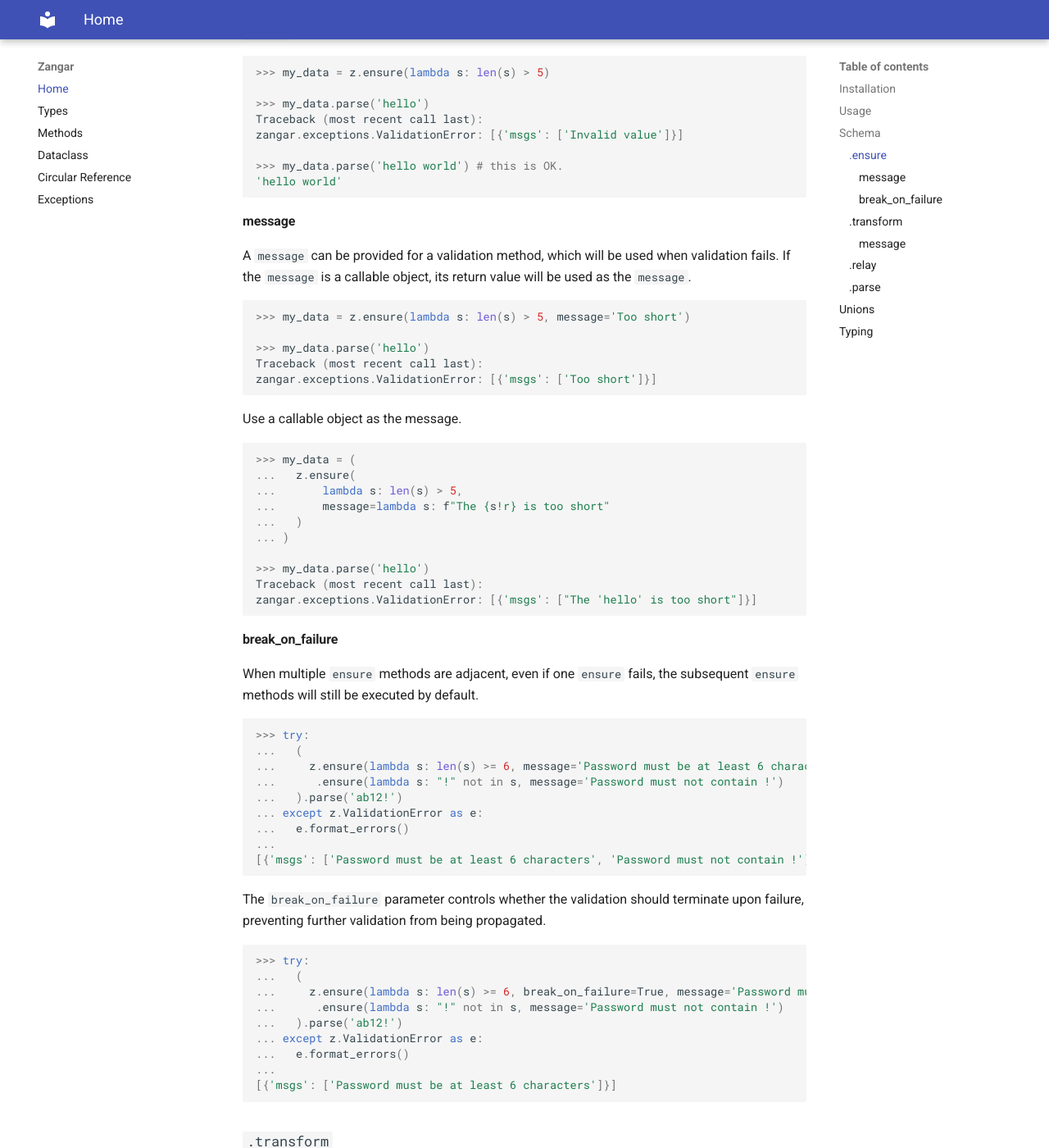
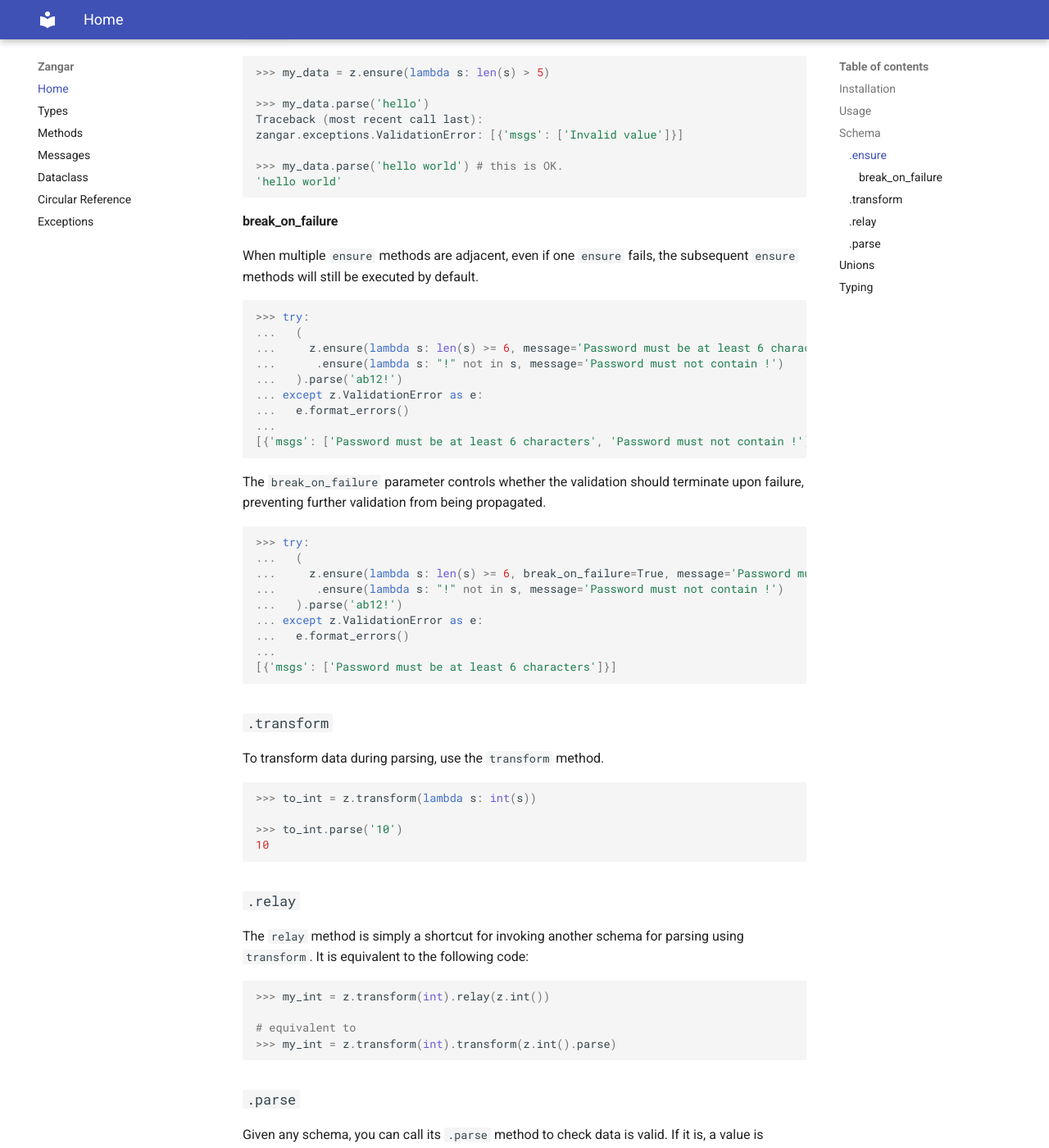
Before and after one commit to Dog-Egg/Zangar, an MkDocs documentation site: the page built from docs/index.md, in a window 1280 px wide and 1400 px high, scrolled down 1038 px. Shown: the whole window at 82% size. Built offline with MkDocs 1.6.1 and Material for MkDocs 9.7.7, drawn with Linux system fonts in a browser that asks for light colours; some of the changed text lies outside the part shown.

Commit message:
update messages

````diff
--- a/docs/index.md
+++ b/docs/index.md
@@ -54,35 +54,6 @@
 
 ```
 
-#### message
-
-A `message` can be provided for a validation method, which will be used when validation fails. If the `message` is a callable object, its return value will be used as the `message`.
-
-```py
->>> my_data = z.ensure(lambda s: len(s) > 5, message='Too short')
-
->>> my_data.parse('hello')
-Traceback (most recent call last):
-zangar.exceptions.ValidationError: [{'msgs': ['Too short']}]
-
-```
-
-Use a callable object as the message.
-
-```py
->>> my_data = (
-...   z.ensure(
-...       lambda s: len(s) > 5,
-...       message=lambda s: f"The {s!r} is too short"
-...   )
-... )
-
->>> my_data.parse('hello')
-Traceback (most recent call last):
-zangar.exceptions.ValidationError: [{'msgs': ["The 'hello' is too short"]}]
-
-```
-
 #### break_on_failure
 
 When multiple `ensure` methods are adjacent, even if one `ensure` fails, the subsequent `ensure` methods will still be executed by default.
@@ -124,26 +95,6 @@
 
 >>> to_int.parse('10')
 10
-
-```
-
-#### message
-
-A `message` can be provided for a transformation method, which will be used when transformation fails. If the `message` is a callable object, its return value will be used as the `message`.
-
-```py
->>> z.transform(lambda x: int(x), message='Invalid integer').parse('a')
-Traceback (most recent call last):
-zangar.exceptions.ValidationError: [{'msgs': ['Invalid integer']}]
-
-```
-
-Use a callable object as the message.
-
-```py
->>> z.transform(lambda x: int(x), message=lambda x: f'Invalid integer: {x!r}').parse('a')
-Traceback (most recent call last):
-zangar.exceptions.ValidationError: [{'msgs': ["Invalid integer: 'a'"]}]
 
 ```
 
--- a/mkdocs.yml
+++ b/mkdocs.yml
@@ -3,6 +3,7 @@
   - Home: index.md
   - Types: types.md
   - Methods: methods.md
+  - Messages: messages.md
   - Dataclass: dataclass.md
   - Circular Reference: circular_reference.md
   - Exceptions: exceptions.md
@@ -16,6 +17,9 @@
   - pymdownx.inlinehilite
   - pymdownx.snippets
   - pymdownx.superfences
+  - pymdownx.details
+  - admonition
+
 plugins:
   - macros:
       module_name: docs/macros
````
Also changed, not shown: docs/messages.md (added, +113 -0 lines), 1 other file.
